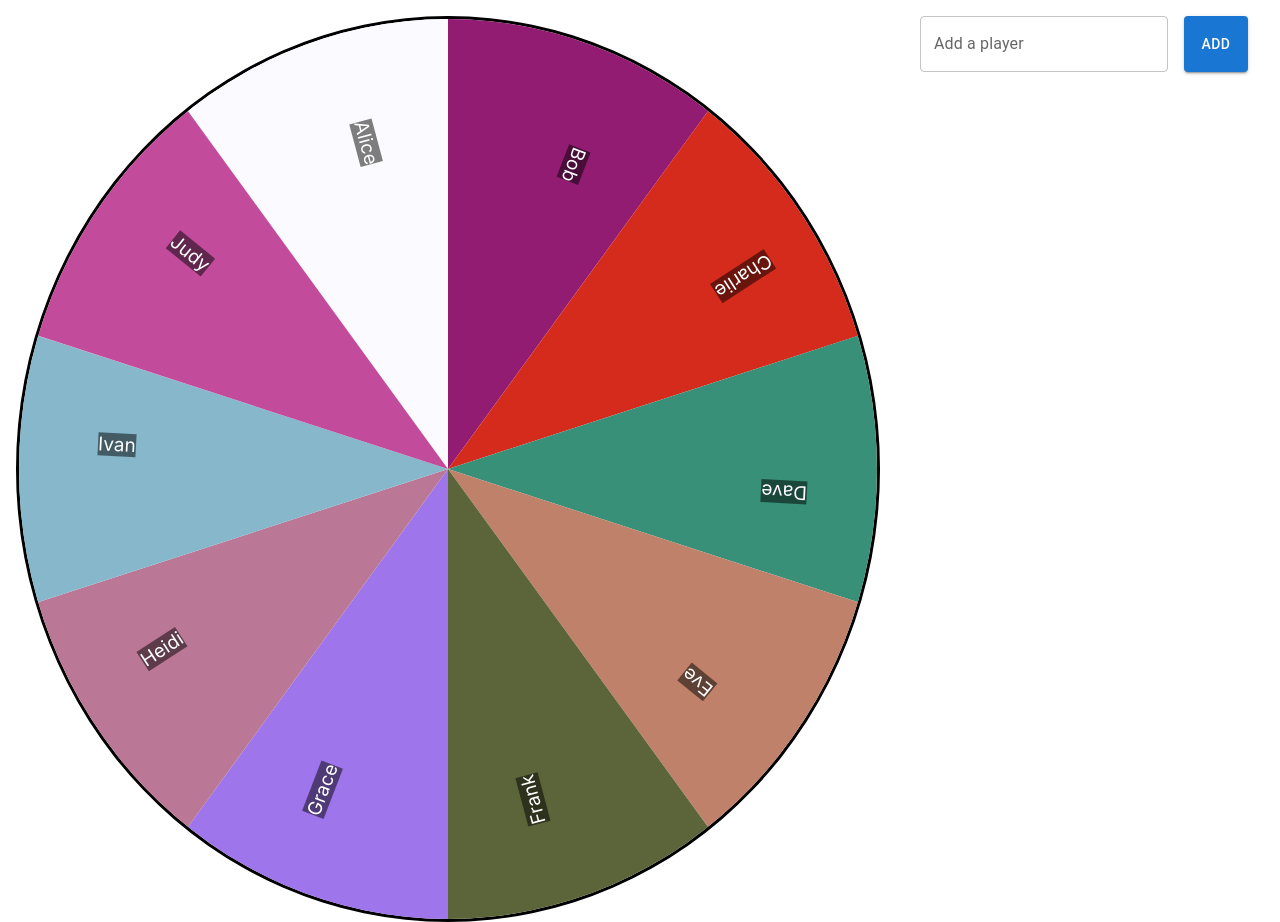
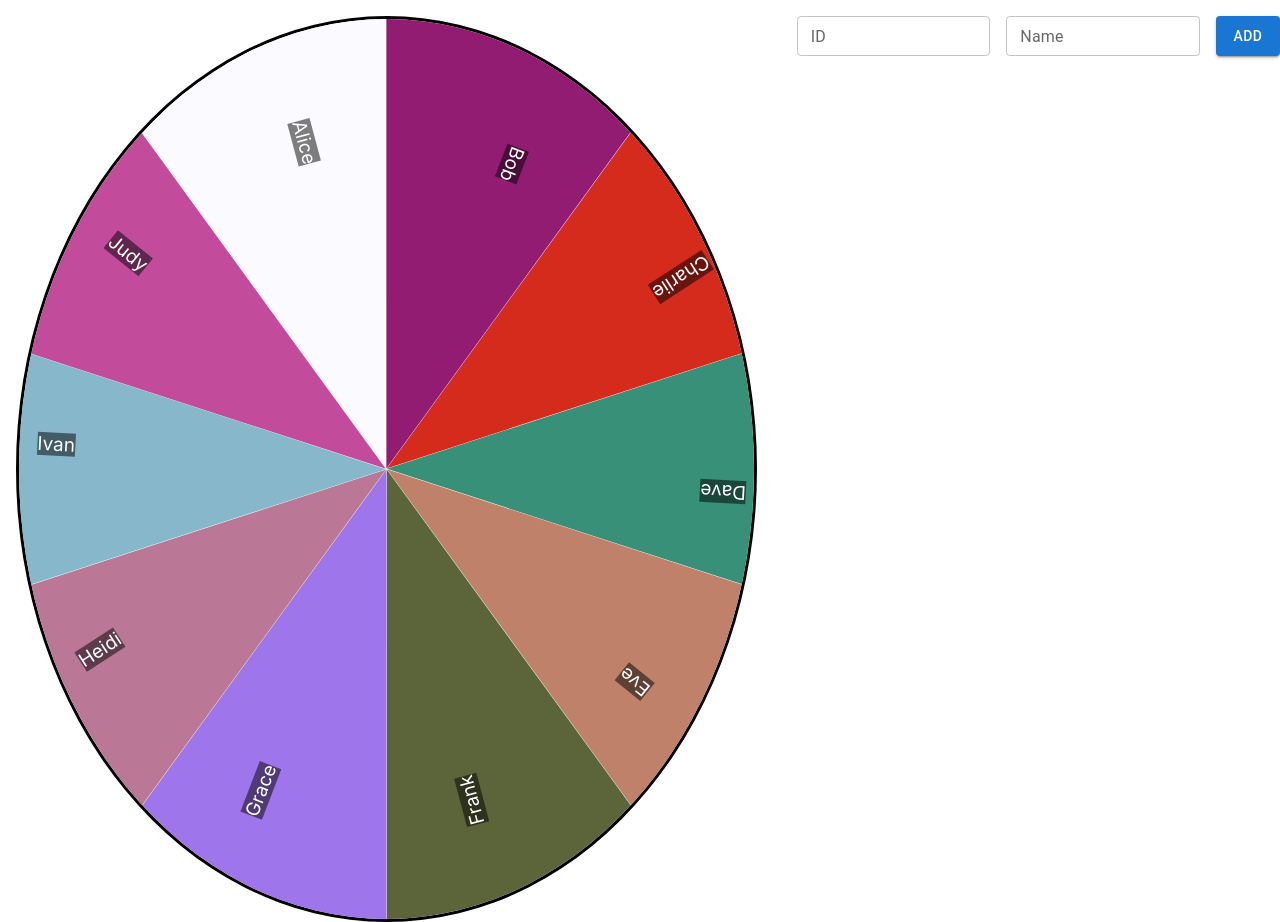
Before and after one commit to DinhL3/tamk-wheel-of-fortune-react, a React (Create React App) app: page / in a window 1280 px wide. Built offline with nearby package versions, Linux system fonts and the light colour scheme.

Commit message:
add input checks for id and name

```diff
--- a/src/App.tsx
+++ b/src/App.tsx
@@ -4,6 +4,7 @@ import Box from '@mui/material/Box';
 
 import Wheel from './components/Wheel/Wheel';
 import PlayerList from './components/Players/PlayerList';
+import PlayersContextProvider from './store/players-context';
 
 function App() {
   const generateNames = (numNames: number) => {
@@ -44,10 +45,12 @@ function App() {
   const participants = generateNames(numberOfParticipants);
 
   return (
-    <Box width="100vw" display="flex">
-      <Wheel participants={participants} />
-      <PlayerList />
-    </Box>
+    <PlayersContextProvider>
+      <Box width="100vw" display="flex">
+        <Wheel participants={participants} />
+        <PlayerList />
+      </Box>
+    </PlayersContextProvider>
   );
 }
 
--- a/src/components/Players/PlayerList.tsx
+++ b/src/components/Players/PlayerList.tsx
@@ -1,4 +1,4 @@
-import React, { useState } from 'react';
+import React, { useState, useContext } from 'react';
 import Button from '@mui/material/Button';
 import Box from '@mui/material/Box';
 import TextField from '@mui/material/TextField';
@@ -8,14 +8,59 @@ import ListItemButton from '@mui/material/ListItemButton';
 
 import { FixedSizeList, ListChildComponentProps } from 'react-window';
 
+import { PlayersContext } from '../../store/players-context';
+import { Player } from '../../models/player.model';
+
 const PlayerList = () => {
-  const [playerList, setPlayerList] = useState<string[]>([]);
-  const [newPlayer, setNewPlayer] = useState<string>('');
+  const [newPlayerId, setNewPlayerId] = useState<string>('');
+  const [newPlayerName, setNewPlayerName] = useState<string>('');
+  const [idError, setIdError] = useState<string>('');
+  const [nameError, setNameError] = useState<string>('');
+
+  const playersCtx = useContext(PlayersContext);
+
+  const handleIdChange = (e: React.ChangeEvent<HTMLInputElement>) => {
+    const idInput = e.target.value;
+
+    if (idInput.trim() === '') {
+      setIdError('ID is required');
+    }
+
+    if (idInput.trim().length > 0) {
+      setIdError('');
+    }
+    // id must not over 7 letters
+    if (idInput.trim().length > 7) {
+      setIdError('ID must not exceed 7 letters');
+    }
+
+    setNewPlayerId(idInput);
+  };
+
+  const handleNameChange = (e: React.ChangeEvent<HTMLInputElement>) => {
+    const nameInput = e.target.value;
+
+    if (nameInput.trim() === '') {
+      setNameError('Name is required');
+    }
+
+    if (nameInput.trim().length > 0) {
+      setNameError('');
+    }
+
+    setNewPlayerName(nameInput);
+  };
 
   const handleAddPlayer = () => {
-    if (newPlayer.trim() === '') return;
-    setPlayerList([...playerList, newPlayer.trim()]);
-    setNewPlayer(''); // Clear the input field after adding a player
+    if (idError !== '' || nameError !== '') return;
+
+    const newPlayer: Player = {
+      id: newPlayerId,
+      name: newPlayerName,
+    };
+    playersCtx.addPlayer(newPlayer);
+    setNewPlayerId(''); // Clear the ID field after adding a player
+    setNewPlayerName(''); // Clear the Name field after adding a player
   };
 
   const handleEnterKeyDown = (e: React.KeyboardEvent) => {
@@ -27,7 +72,9 @@ const PlayerList = () => {
   const renderRow = ({ index, style }: ListChildComponentProps) => (
     <ListItem style={style} key={index} component="div" disablePadding>
       <ListItemButton>
-        <ListItemText primary={playerList[index]} />
+        <ListItemText
+          primary={`${playersCtx.players[index].id} - ${playersCtx.players[index].name}`}
+        />
       </ListItemButton>
     </ListItem>
   );
@@ -36,14 +83,33 @@ const PlayerList = () => {
     <Box sx={{ mt: 2, ml: 5 }}>
       <Box sx={{ display: 'flex', mb: 1 }}>
         <TextField
-          id="outlined-basic"
-          label="Add a player"
+          id="player-id-input"
+          label="ID"
           variant="outlined"
-          value={newPlayer}
-          onChange={(e) => setNewPlayer(e.target.value)}
+          size="small"
+          value={newPlayerId}
+          onChange={handleIdChange}
           onKeyDown={handleEnterKeyDown}
+          error={idError !== ''}
+          helperText={idError}
         />
-        <Button variant="contained" onClick={handleAddPlayer} sx={{ ml: 2 }}>
+        <TextField
+          id="player-name-input"
+          label="Name"
+          variant="outlined"
+          size="small"
+          value={newPlayerName}
+          sx={{ ml: 2 }}
+          onChange={handleNameChange}
+          onKeyDown={handleEnterKeyDown}
+          error={nameError !== ''}
+          helperText={nameError}
+        />
+        <Button
+          variant="contained"
+          onClick={handleAddPlayer}
+          sx={{ ml: 2, height: 40 }}
+        >
           Add
         </Button>
       </Box>
@@ -59,7 +125,7 @@ const PlayerList = () => {
           height={400}
           width={360}
           itemSize={46}
-          itemCount={playerList.length}
+          itemCount={playersCtx.players.length}
           overscanCount={5}
         >
           {renderRow}
--- a/src/models/player.model.ts
+++ b/src/models/player.model.ts
@@ -1,4 +1,4 @@
 export interface Player {
-  id: number;
+  id: string;
   name: string;
 }
```
